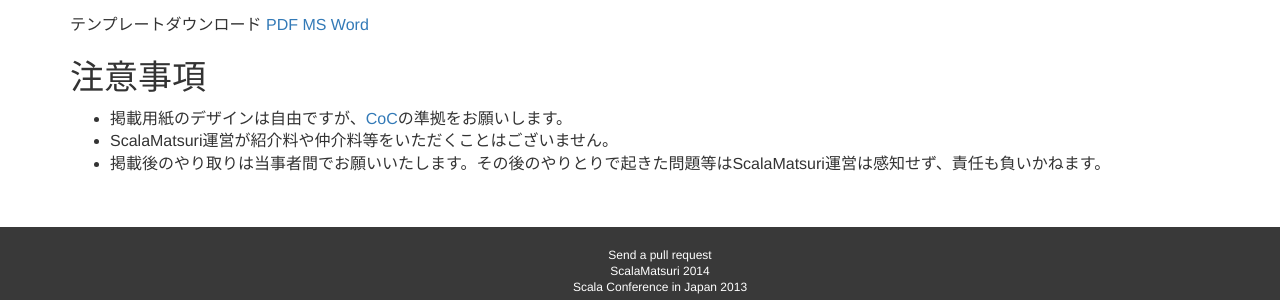
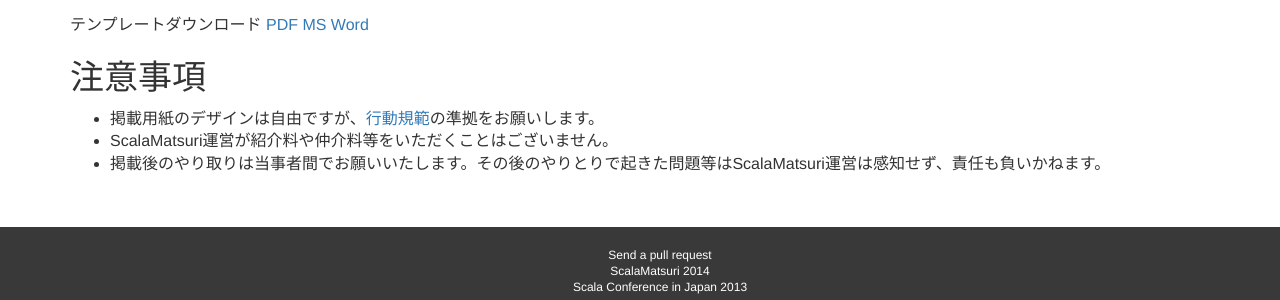
Before and after one commit to scalajp/2016.scalamatsuri.org, a Jekyll site: the page built from ja/job-board/index.html, in a window 1280 px wide. Shown: the part 550-850 px from the top of the page. Built offline with Jekyll 4.4.1, drawn with Linux system fonts in a browser that asks for light colours; nearby versions of some CDN libraries; comment, search, counter and statistics services are not loaded.

Commit message:
HTMLも文言修正

```diff
--- a/ja/job-board/index.html
+++ b/ja/job-board/index.html
@@ -36,7 +36,7 @@ Scalaを使って働きたいと思っている方に、自分のスキルセッ
 <h2>注意事項</h2>
 <p>
 <ul>
-	<li>掲載用紙のデザインは自由ですが、<a href="/ja/code-of-conduct/">CoC</a>の準拠をお願いします。</li>
+	<li>掲載用紙のデザインは自由ですが、<a href="/ja/code-of-conduct/">行動規範</a>の準拠をお願いします。</li>
 	<li>ScalaMatsuri運営が紹介料や仲介料等をいただくことはございません。</li>
 	<li>掲載後のやり取りは当事者間でお願いいたします。その後のやりとりで起きた問題等はScalaMatsuri運営は感知せず、責任も負いかねます。</li>
 </ul>
```
